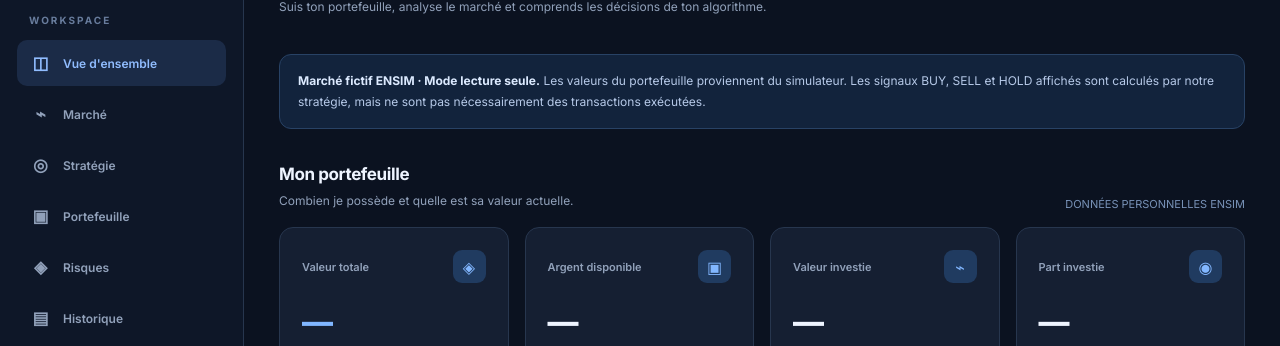
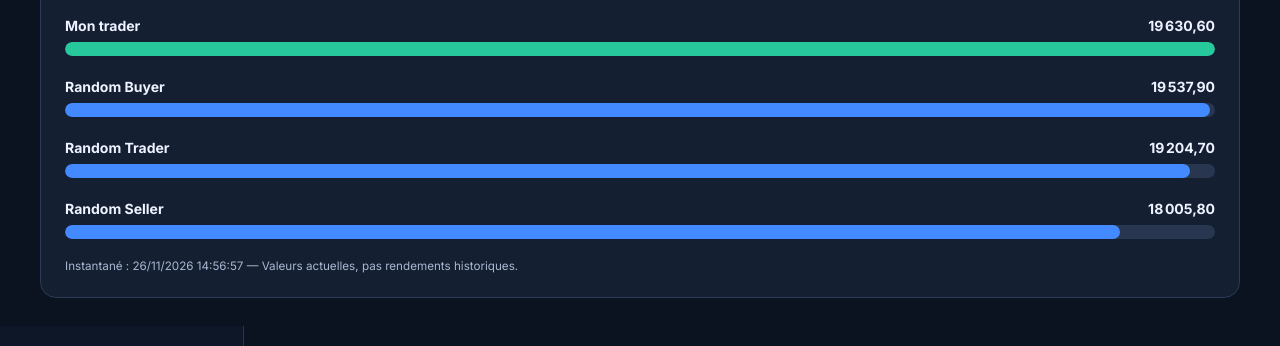
Before and after one commit to mohamedazizbhs/ensim-trader-aziz, a plain HTML site: page docs/index.html in a window 1280 px wide. Shown: the part 114-460 px from the top of the page. Drawn offline with nearby package versions, Linux system fonts and the light colour scheme; no server answers.

Commit message:
Add ENSIM trader portfolio comparison

```diff
--- /dev/null
+++ b/docs/data/portfolio_comparison.json
@@ -0,0 +1,38 @@
+{
+  "timestamp": "2026-11-26T14:56:57.199135+00:00",
+  "prices": {
+    "A": 4.8403,
+    "B": 12.619,
+    "C": 1.1713
+  },
+  "comparison": [
+    {
+      "name": "Mon trader",
+      "trader_id": "aziz",
+      "cash": 1000.0,
+      "assets_value": 18630.6,
+      "total_value": 19630.6
+    },
+    {
+      "name": "Random Trader",
+      "trader_id": "random_trader",
+      "cash": 4387.96,
+      "assets_value": 14816.74,
+      "total_value": 19204.7
+    },
+    {
+      "name": "Random Buyer",
+      "trader_id": "random_buyer",
+      "cash": 0.0,
+      "assets_value": 19537.9,
+      "total_value": 19537.9
+    },
+    {
+      "name": "Random Seller",
+      "trader_id": "random_seller",
+      "cash": 18005.8,
+      "assets_value": 0.0,
+      "total_value": 18005.8
+    }
+  ]
+}
--- a/docs/index.html
+++ b/docs/index.html
@@ -476,6 +476,157 @@ footer {
 }
 </style>
 </head>
+
+<section id="trader-comparison" class="trader-comparison">
+  <h2>Comparaison des traders</h2>
+  <p>
+    Valeur actuelle des portefeuilles ENSIM,
+    argent disponible et produits inclus.
+  </p>
+
+  <div id="trader-bars">
+    Chargement de la comparaison...
+  </div>
+
+  <small id="trader-comparison-date"></small>
+</section>
+
+<style>
+  .trader-comparison {
+    margin: 28px auto;
+    padding: 24px;
+    border: 1px solid #2b3b56;
+    border-radius: 16px;
+    background: #151f32;
+    color: #edf3ff;
+    max-width: 1200px;
+    font-family: inherit;
+  }
+
+  .trader-comparison h2 {
+    margin: 0 0 8px;
+  }
+
+  .trader-comparison p,
+  .trader-comparison small {
+    color: #a9b8d1;
+  }
+
+  .trader-item {
+    margin-top: 22px;
+  }
+
+  .trader-row {
+    display: flex;
+    justify-content: space-between;
+    gap: 12px;
+    margin-bottom: 8px;
+    flex-wrap: wrap;
+  }
+
+  .trader-track {
+    height: 14px;
+    background: #283650;
+    border-radius: 8px;
+    overflow: hidden;
+  }
+
+  .trader-fill {
+    height: 100%;
+    background: #4389ff;
+    border-radius: 8px;
+  }
+
+  .trader-fill.mine {
+    background: #27c89b;
+  }
+
+  #trader-comparison-date {
+    display: block;
+    margin-top: 20px;
+  }
+</style>
+
+<script>
+  async function loadTraderComparison() {
+    const container =
+      document.getElementById("trader-bars");
+
+    try {
+      const response = await fetch(
+        "./data/portfolio_comparison.json",
+        { cache: "no-store" }
+      );
+
+      if (!response.ok) {
+        throw new Error("Comparison file unavailable");
+      }
+
+      const data = await response.json();
+
+      const traders = [...data.comparison].sort(
+        (a, b) => b.total_value - a.total_value
+      );
+
+      const maxValue = Math.max(
+        ...traders.map(t => t.total_value),
+        1
+      );
+
+      container.replaceChildren();
+
+      for (const trader of traders) {
+        const item = document.createElement("div");
+        item.className = "trader-item";
+
+        const row = document.createElement("div");
+        row.className = "trader-row";
+
+        const name = document.createElement("strong");
+        name.textContent = trader.name;
+
+        const value = document.createElement("strong");
+        value.textContent =
+          trader.total_value.toLocaleString("fr-FR", {
+            minimumFractionDigits: 2,
+            maximumFractionDigits: 2
+          });
+
+        row.append(name, value);
+
+        const track = document.createElement("div");
+        track.className = "trader-track";
+
+        const fill = document.createElement("div");
+        fill.className = "trader-fill";
+
+        if (trader.trader_id === "aziz") {
+          fill.classList.add("mine");
+        }
+
+        fill.style.width =
+          (trader.total_value / maxValue * 100) + "%";
+
+        track.appendChild(fill);
+        item.append(row, track);
+        container.appendChild(item);
+      }
+
+      document.getElementById(
+        "trader-comparison-date"
+      ).textContent =
+        "Instantané : " +
+        new Date(data.timestamp).toLocaleString("fr-FR") +
+        " — Valeurs actuelles, pas rendements historiques.";
+
+    } catch (error) {
+      container.textContent =
+        "Comparaison indisponible : " + error.message;
+    }
+  }
+
+  loadTraderComparison();
+</script>
 
 <body>
 <div class="layout">
```
Also changed, not shown: 1 other file.
